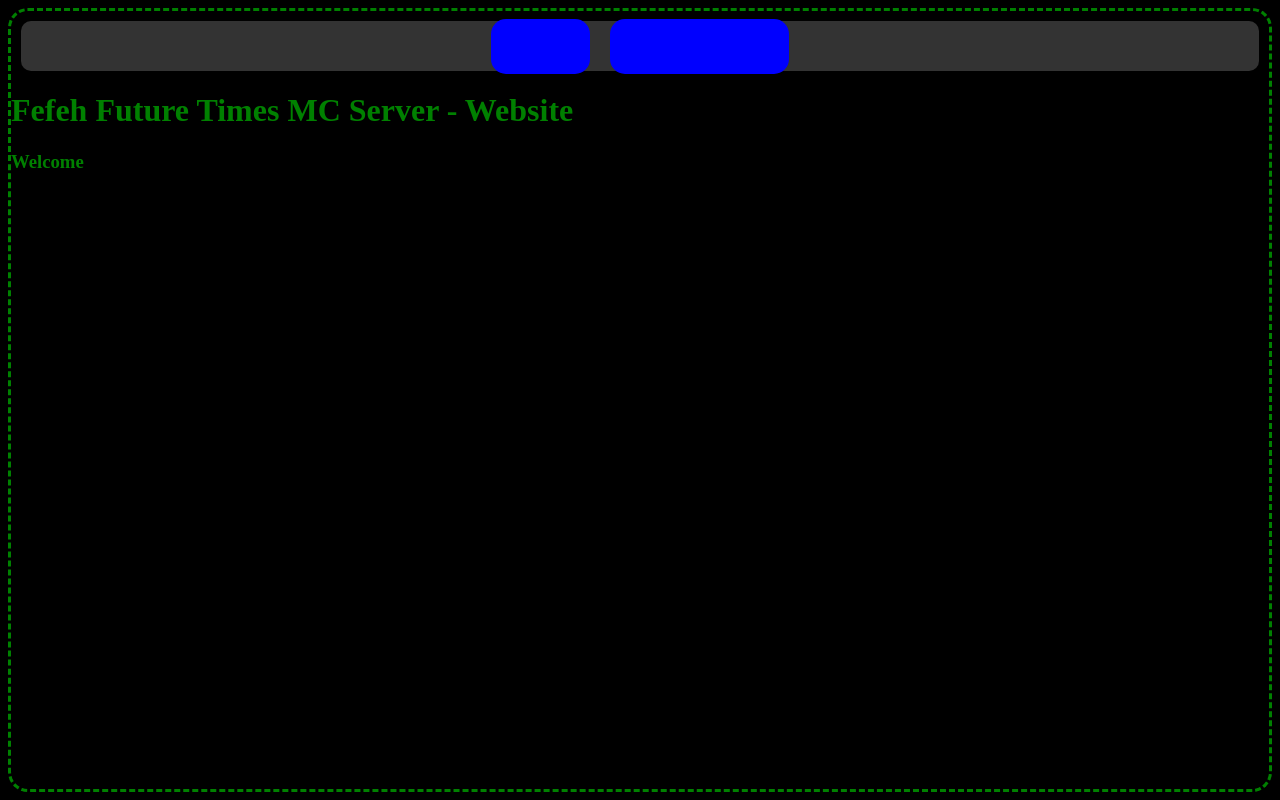
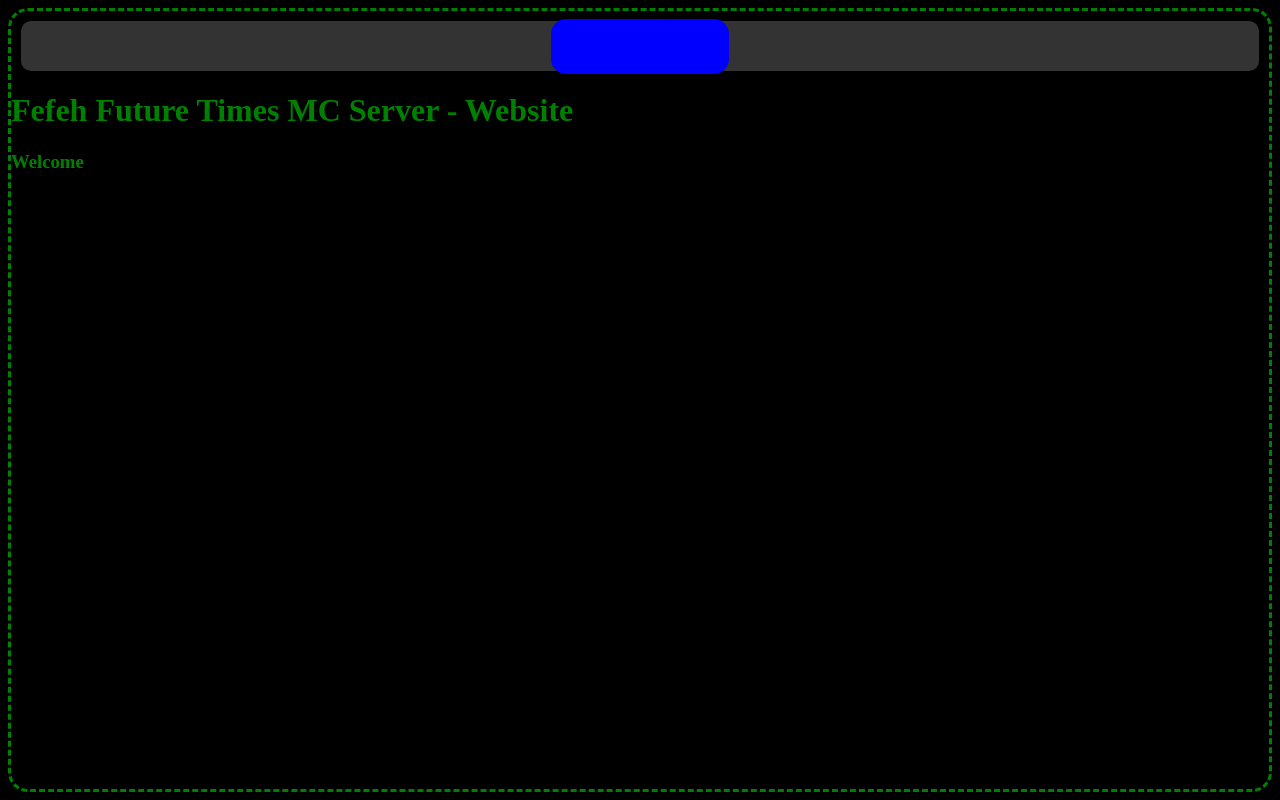
Before and after one commit to FetoyuDev/website-components, a plain HTML site: page index.html in a window 1280 px wide. Drawn offline with Linux system fonts and the light colour scheme.

Commit message:
update index.html

```diff
--- a/index.html
+++ b/index.html
@@ -9,10 +9,7 @@
   <body>
     <nav>
       <li>
-        <a href="https://www.fefehfuturetimesmcserver.shop">Início</a>
-      </li>
-      <li>
-        <a href="pages/commands.html">Comandos</a>
+        <a href="https://fetoyudev.github.io/website-components/pages/commands.html">Comandos</a>
       </li>
     </nav>
 
```
